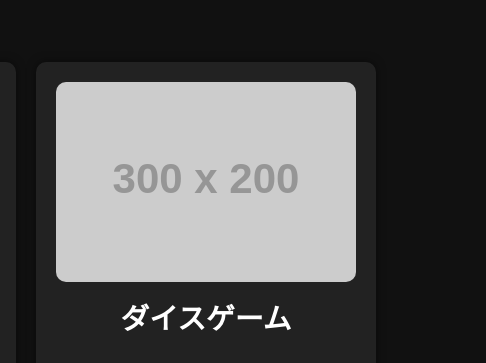
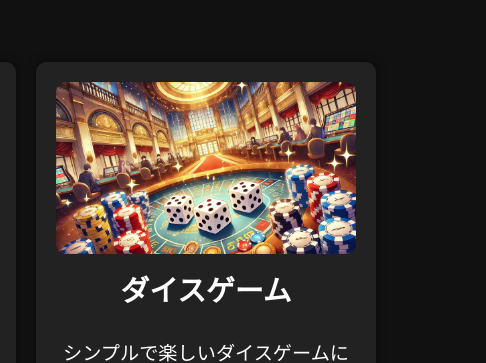
Before and after one commit to 433D/3D-CASINO, a plain HTML site: page index.html in a window 1280 px wide. Shown: the part 251-614 px from the top of the page, 794-1280 px from the left. Drawn offline with Linux system fonts and the light colour scheme; placeholder pictures from the web are drawn by us.

Commit message:
Update index.html

```diff
--- a/index.html
+++ b/index.html
@@ -118,7 +118,7 @@
             <p>ポーカーやブラックジャックなど、戦略と運を試すトランプゲームで勝利を目指しましょう。</p>
         </div>
         <div class="game" onclick="location.href='dice_games_rules.html'">
-            <img src="https://via.placeholder.com/300x200.png?text=Dice+Games" alt="Dice Games">
+            <img src="dice.png" alt="Dice Games">
             <h3>ダイスゲーム</h3>
             <p>シンプルで楽しいダイスゲームに挑戦しましょう。</p>
         </div>
```
